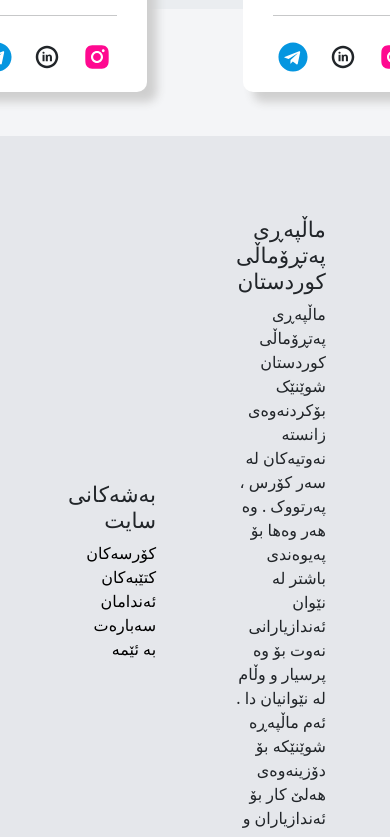
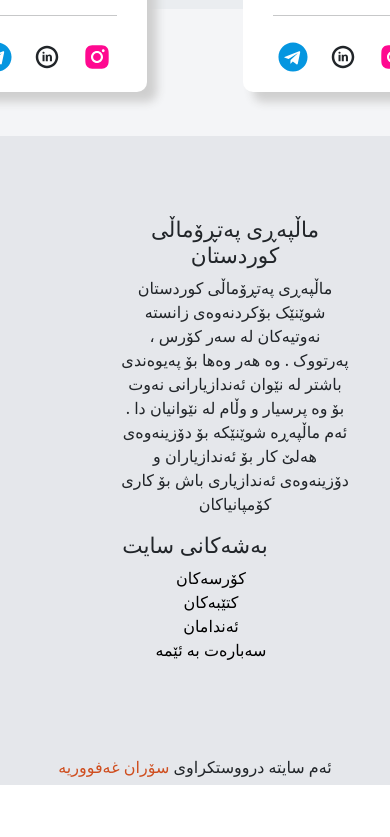
Before and after one commit to soranghafuori/petromalikurdistan-1, a React (Create React App) app: page / in a window 390 px wide. Shown: the part 4040-4877 px from the top of the page. After the commit the page ends 4825 px from the top, so only its background shows below. Built offline with nearby package versions, Linux system fonts and the light colour scheme.

Commit message:
response footer

```diff
--- a/src/Component/Footer/Footer.css
+++ b/src/Component/Footer/Footer.css
@@ -28,3 +28,18 @@
     text-decoration: none;
     color: #CF4E1F;
 }
+
+@media(max-width:1000px){
+    .footer>div{
+        flex-direction: column;
+    }
+    .footer-text{
+        text-align: center;
+        width: 100%;
+        margin-left: 5rem;
+    }
+    .footer-part{
+        width: 100%;
+        text-align: center;
+    }
+}
```
